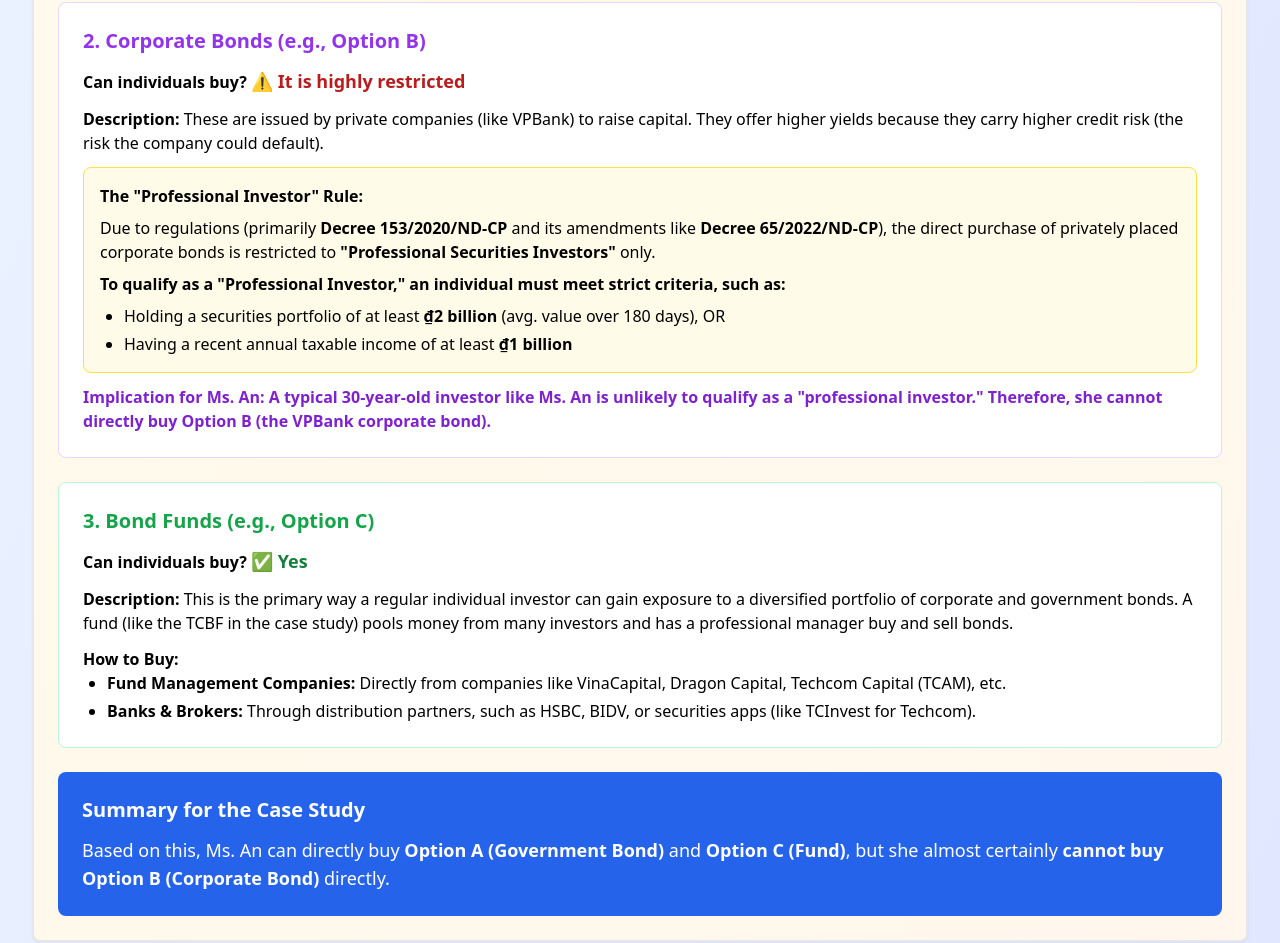
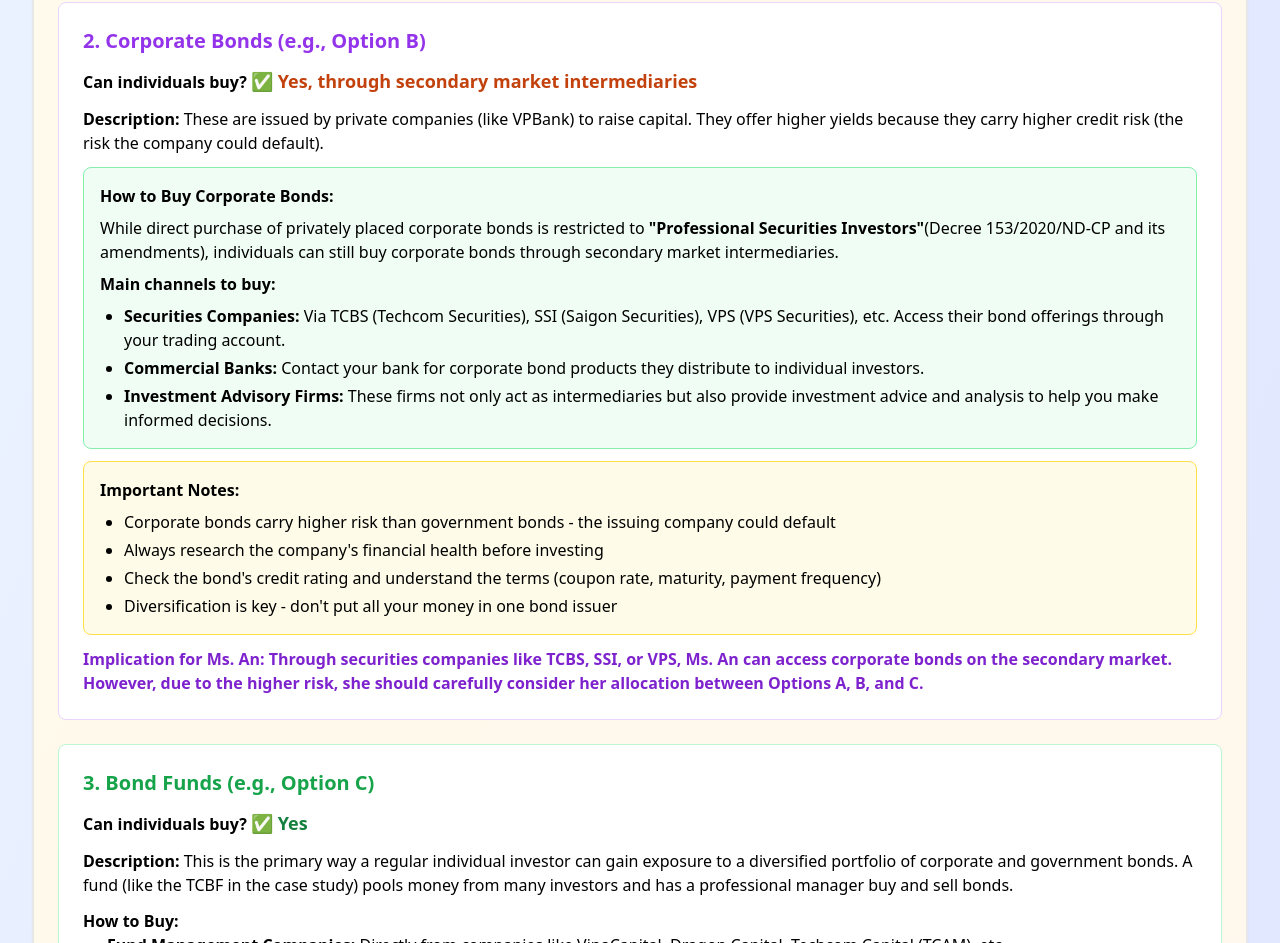
Before and after one commit to thanhtung2719123/bondddd, a React (Vite) app: page / in a window 1280 px wide. Shown: the part 1857-2800 px from the top of the page. Built offline with nearby package versions, Linux system fonts and the light colour scheme.

Commit message:
Update corporate bonds section: individuals CAN buy through secondary market intermediaries like TCBS, SSI, VPS

```diff
--- a/VnInvestmentAnalyzer.jsx
+++ b/VnInvestmentAnalyzer.jsx
@@ -829,23 +829,36 @@
                   <div className="bg-white p-6 rounded-lg border border-purple-200">
                     <h5 className="text-xl font-bold text-purple-600 mb-3">2. Corporate Bonds (e.g., Option B)</h5>
                     <div className="space-y-3">
-                      <p><strong>Can individuals buy?</strong> <span className="text-red-700 text-lg font-semibold">⚠️ It is highly restricted</span></p>
+                      <p><strong>Can individuals buy?</strong> <span className="text-orange-700 text-lg font-semibold">✅ Yes, through secondary market intermediaries</span></p>
                       <p><strong>Description:</strong> These are issued by private companies (like VPBank) to raise capital. They offer higher yields because they carry higher credit risk (the risk the company could default).</p>
-                      <div className="bg-yellow-50 p-4 rounded-lg border border-yellow-300">
-                        <p><strong>The "Professional Investor" Rule:</strong></p>
+
+                      <div className="bg-green-50 p-4 rounded-lg border border-green-300">
+                        <p><strong>How to Buy Corporate Bonds:</strong></p>
                         <p className="mt-2">
-                          Due to regulations (primarily <strong>Decree 153/2020/ND-CP</strong> and its amendments like <strong>Decree 65/2022/ND-CP</strong>),
-                          the direct purchase of privately placed corporate bonds is restricted to <strong>"Professional Securities Investors"</strong> only.
+                          While direct purchase of privately placed corporate bonds is restricted to <strong>"Professional Securities Investors"</strong>
+                          (Decree 153/2020/ND-CP and its amendments), individuals can still buy corporate bonds through secondary market intermediaries.
                         </p>
-                        <p className="mt-2"><strong>To qualify as a "Professional Investor," an individual must meet strict criteria, such as:</strong></p>
+                        <p className="mt-2"><strong>Main channels to buy:</strong></p>
                         <ul className="list-disc ml-6 mt-2 space-y-1">
-                          <li>Holding a securities portfolio of at least <strong>₫2 billion</strong> (avg. value over 180 days), OR</li>
-                          <li>Having a recent annual taxable income of at least <strong>₫1 billion</strong></li>
+                          <li><strong>Securities Companies:</strong> Via TCBS (Techcom Securities), SSI (Saigon Securities), VPS (VPS Securities), etc. Access their bond offerings through your trading account.</li>
+                          <li><strong>Commercial Banks:</strong> Contact your bank for corporate bond products they distribute to individual investors.</li>
+                          <li><strong>Investment Advisory Firms:</strong> These firms not only act as intermediaries but also provide investment advice and analysis to help you make informed decisions.</li>
                         </ul>
                       </div>
+
+                      <div className="bg-yellow-50 p-4 rounded-lg border border-yellow-300">
+                        <p><strong>Important Notes:</strong></p>
+                        <ul className="list-disc ml-6 mt-2 space-y-1">
+                          <li>Corporate bonds carry higher risk than government bonds - the issuing company could default</li>
+                          <li>Always research the company's financial health before investing</li>
+                          <li>Check the bond's credit rating and understand the terms (coupon rate, maturity, payment frequency)</li>
+                          <li>Diversification is key - don't put all your money in one bond issuer</li>
+                        </ul>
+                      </div>
+
                       <p className="font-semibold text-purple-700">
-                        <strong>Implication for Ms. An:</strong> A typical 30-year-old investor like Ms. An is unlikely to qualify as a "professional investor."
-                        Therefore, she cannot directly buy Option B (the VPBank corporate bond).
+                        <strong>Implication for Ms. An:</strong> Through securities companies like TCBS, SSI, or VPS, Ms. An can access corporate bonds
+                        on the secondary market. However, due to the higher risk, she should carefully consider her allocation between Options A, B, and C.
                       </p>
                     </div>
                   </div>
@@ -869,9 +882,16 @@
                   {/* Summary */}
                   <div className="bg-blue-600 text-white p-6 rounded-lg">
                     <h5 className="text-xl font-bold mb-3">Summary for the Case Study</h5>
-                    <p className="text-lg">
-                      Based on this, Ms. An can directly buy <strong>Option A (Government Bond)</strong> and <strong>Option C (Fund)</strong>,
-                      but she almost certainly <strong>cannot buy Option B (Corporate Bond)</strong> directly.
+                    <p className="text-lg mb-3">
+                      Ms. An has access to all three investment options:
+                    </p>
+                    <ul className="list-disc ml-6 space-y-2">
+                      <li><strong>Option A (Government Bond):</strong> ✅ Can buy directly through securities companies or banks</li>
+                      <li><strong>Option B (Corporate Bond):</strong> ✅ Can buy through secondary market intermediaries (TCBS, SSI, VPS, etc.)</li>
+                      <li><strong>Option C (Bond Fund):</strong> ✅ Can buy from fund management companies or through banks/brokers</li>
+                    </ul>
+                    <p className="text-lg mt-3 font-semibold">
+                      The recommended 20/40/40 portfolio diversification would provide optimal risk-return balance for her investment goals.
                     </p>
                   </div>
                 </CardContent>
```
